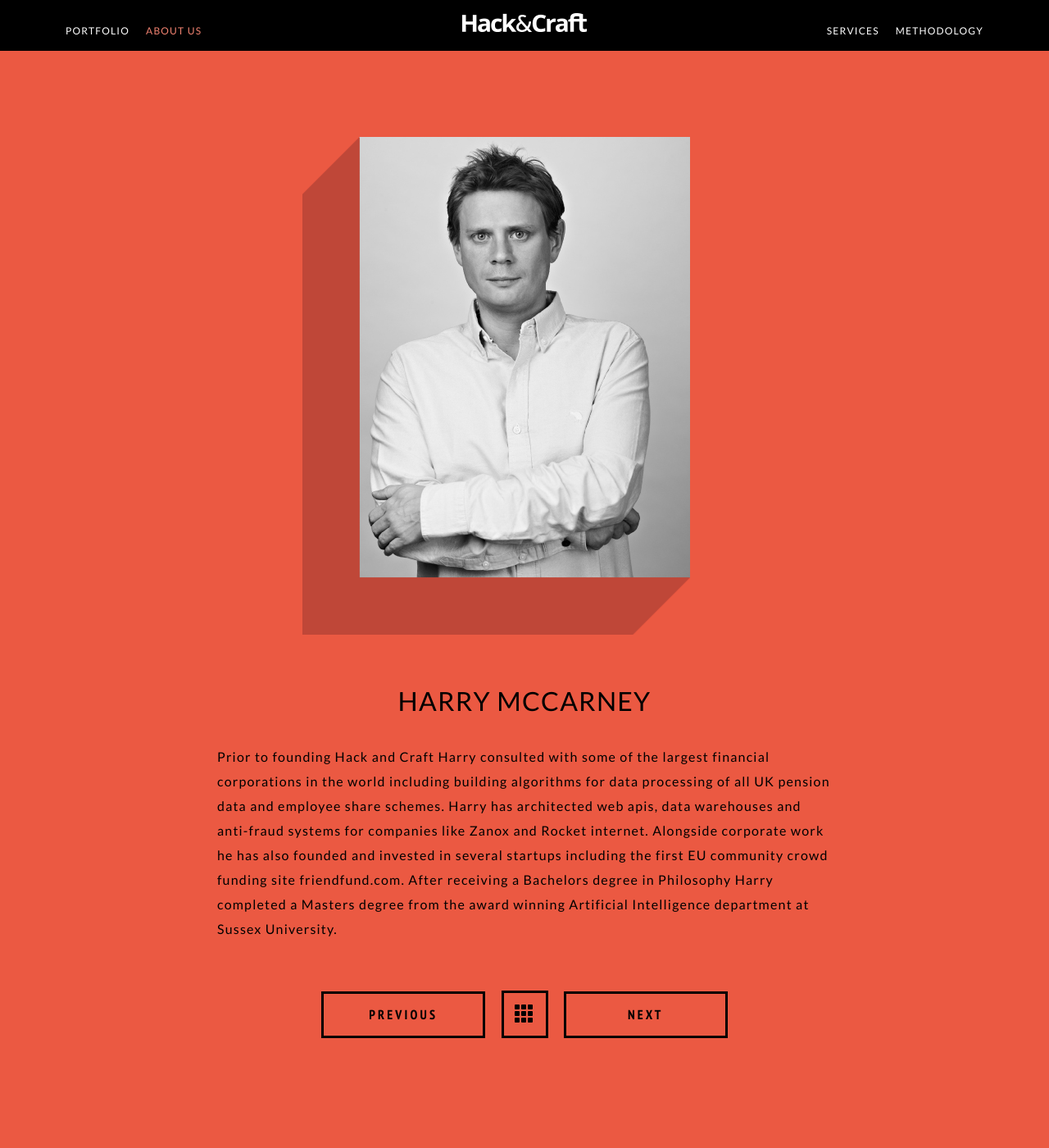
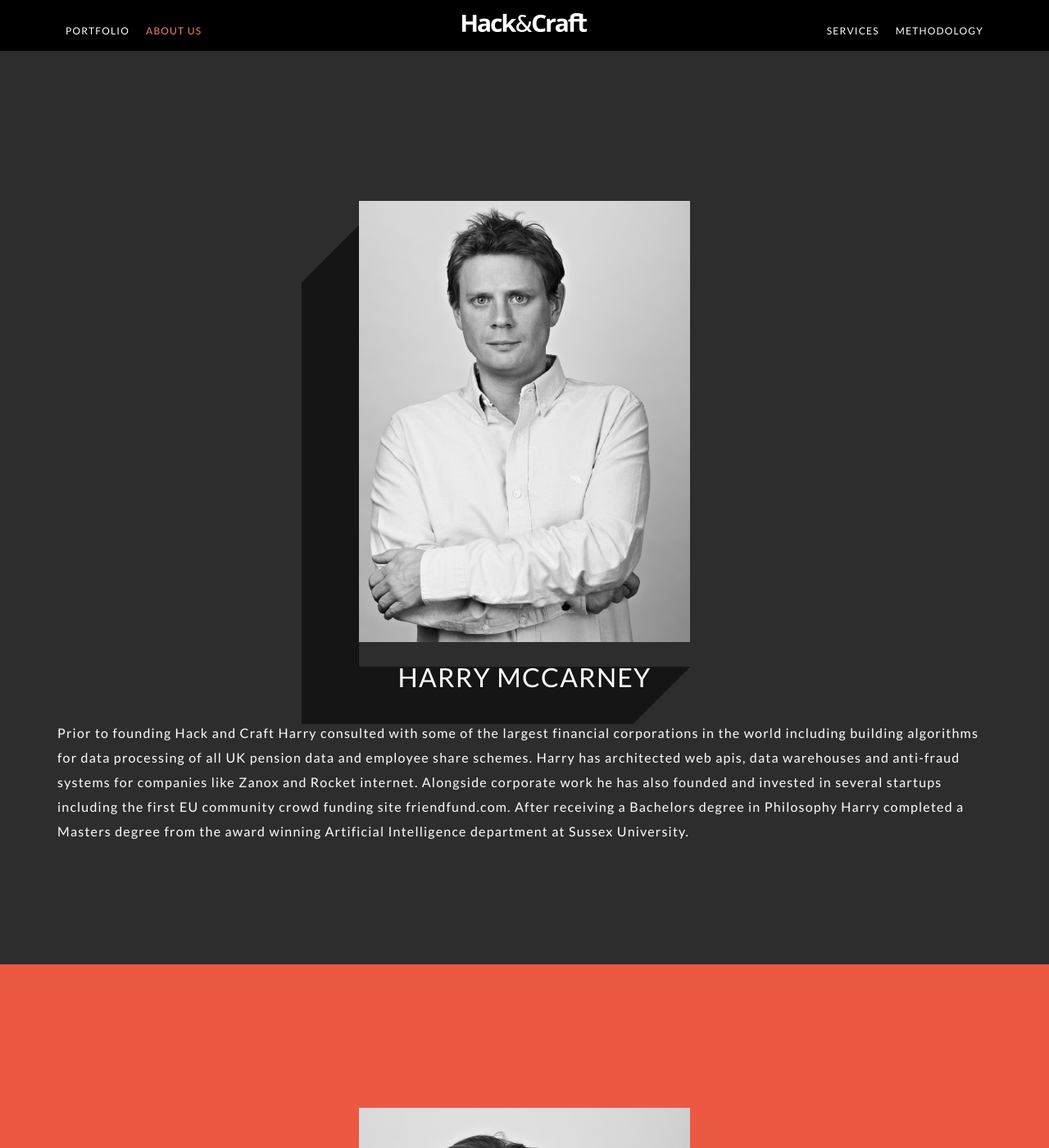
Before and after one commit to MartinPeschke/hncweb, a Jekyll site: the page built from aboutus.html, in a window 1280 px wide and 1400 px high. Shown: the whole window at 82% size. Built offline with Jekyll 4.4.1, drawn with Linux system fonts in a browser that asks for light colours; Markdown is read by kramdown in place of the engine named in the settings; some of the changed text lies outside the part shown.

Commit message:
about us scrolling version

```diff
--- a/_includes/contact_data.html
+++ b/_includes/contact_data.html
@@ -1,4 +1,4 @@
-<div class="col-md-10 col-md-offset-1 text-center">
+<div class="col-md-10 col-md-offset-1 text-center contact-info-container">
   <p class="lead"><a class="mailto-link" href="mailto:enquiries@hackandcraft.com">enquiries@hackandcraft.com</a></p>
   <p class="lead">+49 30 420 18 730</p>
   <p class="lead">Petersburger Strasse 94 </br>10247 Berlin, Germany</p>
--- a/aboutus.html
+++ b/aboutus.html
@@ -3,67 +3,16 @@ layout: default_w_contact
 title: Hack & Craft
 pagename: aboutus
 ---
-<div id="all-portfolio" class="carousel portfolio slide">
 
-  <div class="l-outer__orange">
-    <div class="l-module container">
-
-      <div class="carousel-inner portfolio-inner">
-        {% for member in site.categories.team %}
-          <div class="{% if forloop.first %}active{% endif %} portfolio item">
-            <div class="row">
-              <div class="col-xs-12">
-                  <div class="box-members__mugshot">
-                    <img class="img-responsive" src="{{ site.baseurl }}static/img/aboutus/{{ member.mugshot }}" >
-                    <img class="box-members__mugshot-frame" src="{{ site.baseurl }}static/img/aboutus/frame.png">
-                  </div>
-              </div>
-              <div class="col-md-8 col-md-offset-2">
-                <h2 class="box-members__name">{{ member.name }}</h2>
-                {{ member.content }}
-              </div>
-            </div>
-          </div>
-        {% endfor %}
-      </div>
-
-      <div class="text-center mar-top-2">
-        <a class="btn btn-black-default" href="#all-portfolio" data-portfolio-slide="prev">previous</a>
-        <a href="#projects-overview" class="btn btn-black-default trigger-view">
-          <span class="glyphicon glyphicon-th"></span>
-        </a>
-        <a class="btn btn-black-default" href="#all-portfolio" data-portfolio-slide="next">next</a>
-      </div>
-    </div>
-  </div>
-
-
-
-  <div class="l-outer__white" id="overview">
-    <div class="l-module container">
-      <div class="row">
-        <div class="col-md-10 col-md-offset-1">
-          <h3 class="l-module__section-header" id="members-overview"><span>Our Team</span></h3>
-
-          <div class="row portfolio-indicators">
-            {% for member in site.categories.team %}
-              <div class="col-xs-4 box-members{% if forloop.first %} active{% endif %}">
-                  <div class="box-members__image">
-                    <a href="#all-portfolio" data-slide-portfolio-to="{{ forloop.index0 }}"><img class="img-responsive" src="{{ site.baseurl }}static/img/aboutus/{{ member.mugshot }} "></a>
-                  </div>
-                  <div class="box-members__label">
-                    <strong class="text-upper">
-                      {{ member.name }}
-                    </strong>
-                    <div class="small text-upper">{{ member.position }}</div>
-                  </div>
-              </div>
-            {% endfor %}
-
-          </div>
+{% for member in site.categories.team %}
+  <div class="l-outer__alternating">
+    <div class="box-members__mugshot" style="background-image: url({{ site.baseurl }}static/img/aboutus/{{ member.mugshot }});">
+      <div class="container">
+        <div class="member-box__content">
+          <h2 class="box-members__name">{{ member.name }}</h2>
+          {{ member.content }}
         </div>
       </div>
     </div>
   </div>
-
-</div>
+{% endfor %}
--- a/static/bootstrap/variables.less
+++ b/static/bootstrap/variables.less
@@ -20,6 +20,7 @@
 
 @brand-primary:         #EB5942;
 @brand-gray:            #e1e1e2;
+@brand-dark:            #2d2d2d;
 @brand-success:         #5cb85c;
 @brand-warning:         #f0ad4e;
 @brand-danger:          #d9534f;
@@ -269,7 +270,7 @@
 
 // Basics of a navbar
 @navbar-height:                    60px;
-@navbar-margin-bottom:             @line-height-computed;
+@navbar-margin-bottom:             0;
 @navbar-border-radius:             @border-radius-base;
 @navbar-padding-horizontal:        floor(@grid-gutter-width / 2);
 @navbar-padding-vertical:          ((@navbar-height - @line-height-computed) / 2);
```
Also changed, not shown: static/less/aboutus.less (+23 -9 lines), static/less/site.less (+12 -0 lines), static/less/style.less (+18 -2 lines), static/css/site.min.css, static/fonts/hnc-webfont.ttf (added), static/fonts/hnc-webfont.woff (added), static/fonts/hnc.ttf (added), static/img/aboutus/frame.png, 2 other files.
